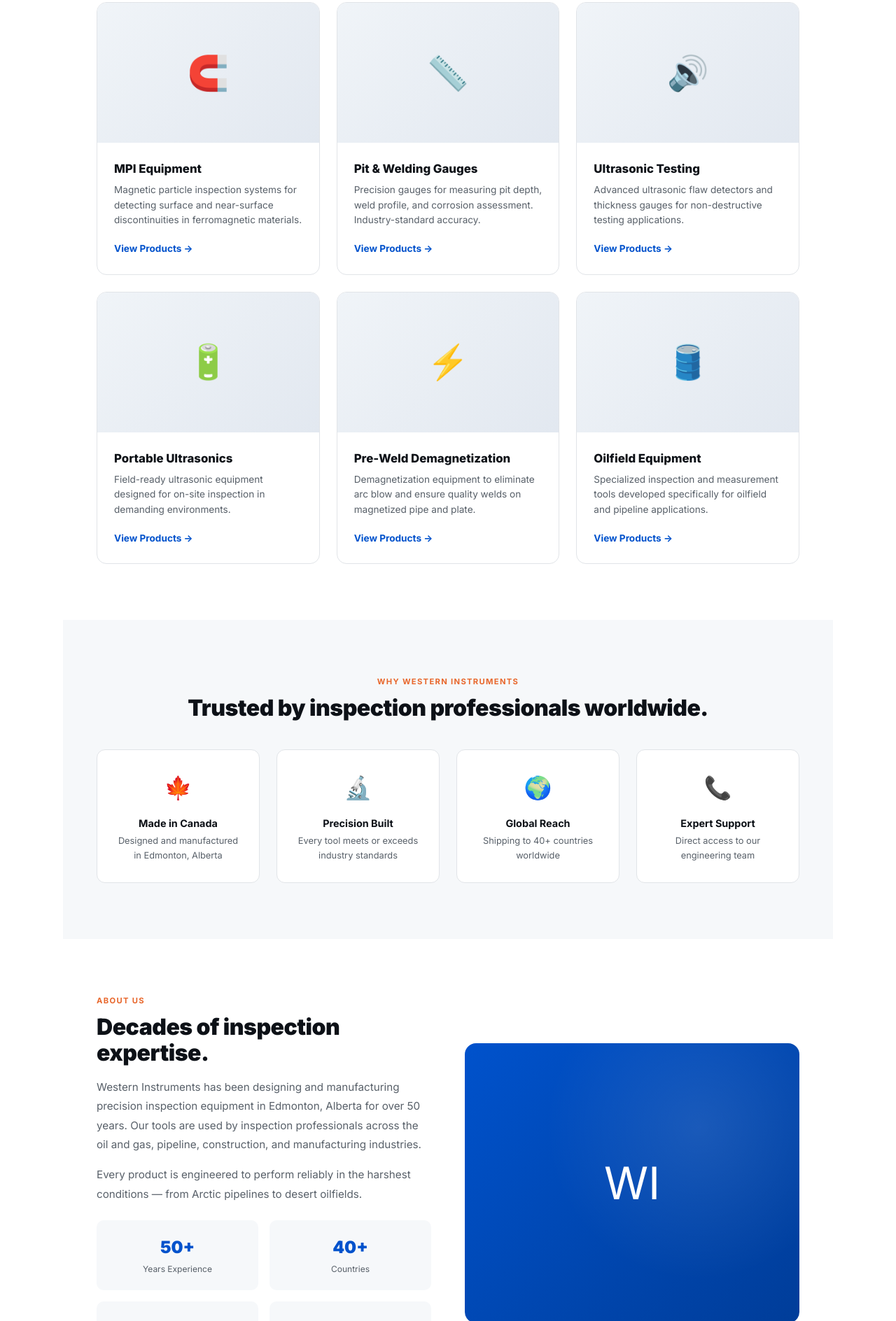
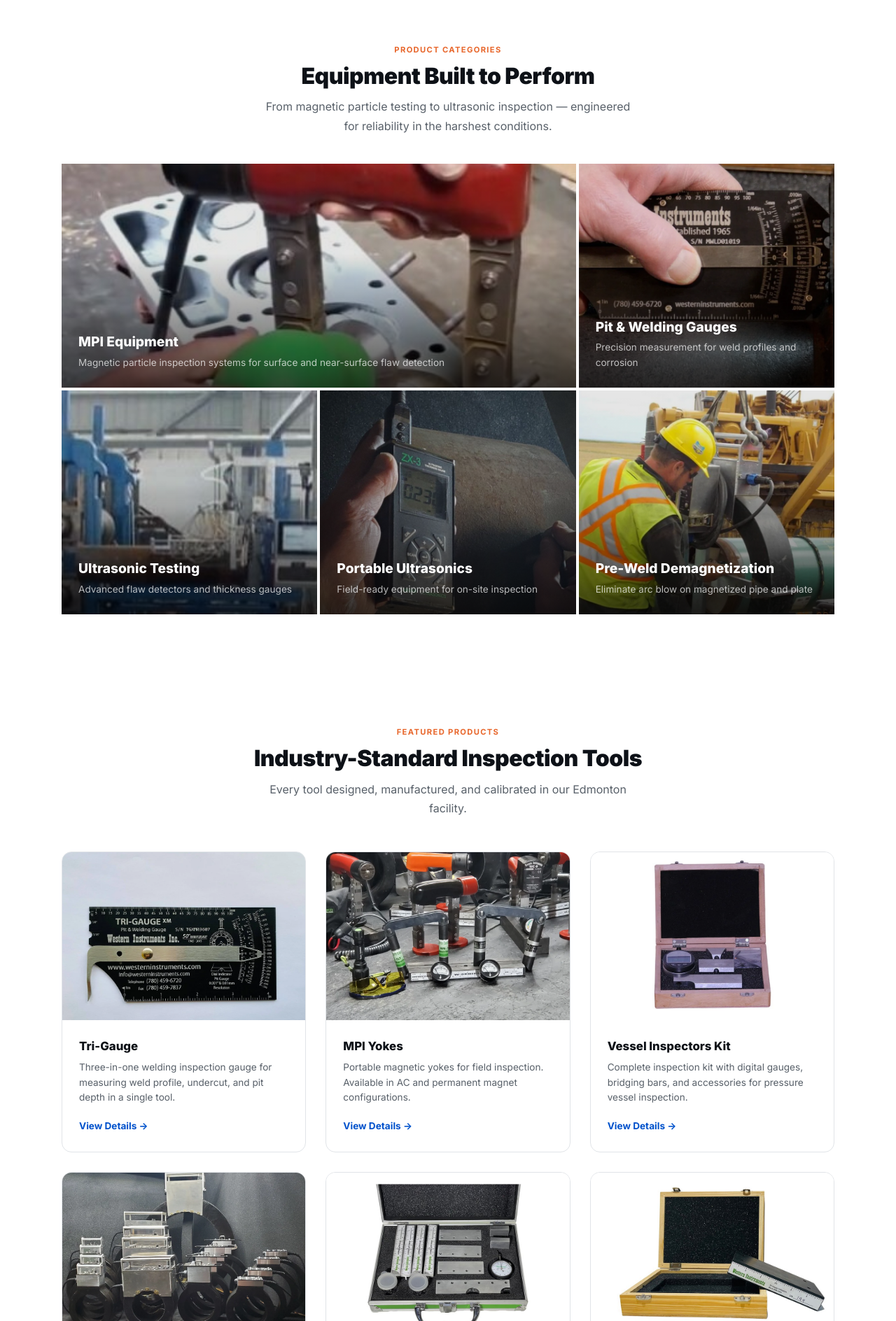
Before and after one commit to jack108510/western-instruments, a plain HTML site: page index.html in a window 1280 px wide. Shown: the part 912-2800 px from the top of the page at 70% size. Drawn offline with Linux system fonts and the light colour scheme.

Commit message:
v2 — real product photos, hero background, product grid, about section with yokes image

```diff
--- a/index.html
+++ b/index.html
@@ -13,85 +13,104 @@
 :root{--blue:#0052CC;--blue-dark:#003d99;--orange:#E8672C;--dark:#0d1117;--surface:#f6f8fa;--border:#e1e4e8;--muted:#586069;--white:#fff}
 body{font-family:'Inter',-apple-system,BlinkMacSystemFont,sans-serif;color:#24292e;background:#fff;-webkit-font-smoothing:antialiased;line-height:1.6}
 a{text-decoration:none;color:inherit}
+img{display:block;width:100%;height:100%;object-fit:cover}
 
 nav{position:fixed;top:0;left:0;right:0;z-index:100;padding:0 48px;height:68px;display:flex;align-items:center;justify-content:space-between;background:rgba(255,255,255,.98);border-bottom:1px solid var(--border)}
 .logo{display:flex;align-items:center;gap:12px;font-weight:900;font-size:1.05rem;color:var(--dark);letter-spacing:-.5px}
-.logo-icon{width:36px;height:36px;background:var(--blue);border-radius:8px;display:flex;align-items:center;justify-content:center;color:#fff;font-weight:900;font-size:.85rem}
+.logo-icon{width:40px;height:40px;background:var(--blue);border-radius:8px;display:flex;align-items:center;justify-content:center;color:#fff;font-weight:900;font-size:.7rem;letter-spacing:.05em}
 .nav-links{display:flex;gap:28px;align-items:center}
 .nav-links a{font-size:.85rem;font-weight:500;color:var(--muted);transition:color .2s}
 .nav-links a:hover{color:var(--dark)}
 .nav-cta{background:var(--orange);color:#fff!important;padding:10px 24px;border-radius:8px;font-weight:600;font-size:.85rem;transition:background .2s}
 .nav-cta:hover{background:#d45a22}
 
-.hero{padding:140px 48px 80px;background:linear-gradient(160deg,#0d1117 0%,#1a2332 50%,#0d1117 100%);color:#fff;text-align:center;position:relative;overflow:hidden}
-.hero::before{content:'';position:absolute;top:0;left:0;right:0;bottom:0;background:radial-gradient(ellipse at 30% 50%,rgba(0,82,204,.15) 0%,transparent 60%)}
-.hero-content{position:relative;max-width:800px;margin:0 auto}
-.hero h1{font-size:3rem;font-weight:900;line-height:1.08;letter-spacing:-1.5px;margin-bottom:16px}
+.hero{height:100vh;min-height:600px;position:relative;display:flex;align-items:center;justify-content:center;text-align:center;color:#fff;overflow:hidden}
+.hero-bg{position:absolute;inset:0;background:url('assets/pumpjack.jpg') center/cover no-repeat}
+.hero-bg::after{content:'';position:absolute;inset:0;background:linear-gradient(180deg,rgba(13,17,23,.7) 0%,rgba(13,17,23,.5) 40%,rgba(13,17,23,.8) 100%)}
+.hero-content{position:relative;z-index:1;max-width:800px;padding:0 24px}
+.hero h1{font-size:3.2rem;font-weight:900;line-height:1.08;letter-spacing:-1.5px;margin-bottom:16px}
 .hero h1 span{color:var(--orange)}
-.hero-sub{font-size:1.1rem;color:rgba(255,255,255,.6);line-height:1.7;margin-bottom:32px;max-width:600px;margin-left:auto;margin-right:auto}
+.hero-sub{font-size:1.15rem;color:rgba(255,255,255,.7);line-height:1.7;margin-bottom:36px;max-width:600px;margin-left:auto;margin-right:auto}
 .hero-btns{display:flex;gap:14px;justify-content:center}
-.btn-primary{background:var(--orange);color:#fff;padding:14px 32px;border-radius:10px;font-weight:700;font-size:.95rem;border:none;cursor:pointer;transition:all .2s}
+.btn-primary{background:var(--orange);color:#fff;padding:16px 36px;border-radius:10px;font-weight:700;font-size:1rem;border:none;cursor:pointer;transition:all .2s}
 .btn-primary:hover{background:#d45a22;transform:translateY(-1px)}
-.btn-ghost{background:transparent;color:#fff;padding:14px 32px;border-radius:10px;font-weight:600;font-size:.95rem;border:1px solid rgba(255,255,255,.2);cursor:pointer;transition:all .2s}
-.btn-ghost:hover{border-color:rgba(255,255,255,.4)}
-.hero-stats{display:flex;justify-content:center;gap:48px;margin-top:48px;padding-top:32px;border-top:1px solid rgba(255,255,255,.1)}
-.hero-stat{text-align:center}
-.hero-stat-num{font-size:1.8rem;font-weight:900;color:#fff}
-.hero-stat-label{font-size:.75rem;color:rgba(255,255,255,.4);font-weight:500;margin-top:2px}
+.btn-ghost{background:rgba(255,255,255,.1);color:#fff;padding:16px 36px;border-radius:10px;font-weight:600;font-size:1rem;border:1px solid rgba(255,255,255,.2);cursor:pointer;transition:all .2s;backdrop-filter:blur(8px)}
+.btn-ghost:hover{border-color:rgba(255,255,255,.4);background:rgba(255,255,255,.15)}
+.hero-scroll{position:absolute;bottom:32px;left:50%;transform:translateX(-50%);color:rgba(255,255,255,.4);font-size:.75rem;font-weight:500;letter-spacing:.1em;text-transform:uppercase}
 
-.section{padding:80px 48px;max-width:1100px;margin:0 auto}
+.strip{background:var(--blue);color:#fff;padding:20px 48px;display:flex;justify-content:center;gap:48px;text-align:center}
+.strip-stat-num{font-size:1.4rem;font-weight:900}
+.strip-stat-label{font-size:.7rem;opacity:.7;font-weight:500;margin-top:1px}
+
+.section{padding:80px 48px;max-width:1200px;margin:0 auto}
 .section-center{text-align:center}
 .label{font-size:.7rem;font-weight:700;text-transform:uppercase;letter-spacing:.12em;color:var(--orange);margin-bottom:10px}
 .section h2{font-size:2rem;font-weight:900;color:var(--dark);letter-spacing:-.5px;line-height:1.15;margin-bottom:12px}
-.sub{font-size:1rem;color:var(--muted);max-width:520px;line-height:1.7}
+.sub{font-size:1rem;color:var(--muted);max-width:540px;line-height:1.7}
 .section-center .sub{margin:0 auto}
 
-.products{display:grid;grid-template-columns:repeat(3,1fr);gap:24px;margin-top:40px}
-.product{border:1px solid var(--border);border-radius:14px;overflow:hidden;transition:all .3s;background:#fff}
-.product:hover{box-shadow:0 16px 48px rgba(0,0,0,.08);transform:translateY(-4px)}
-.product-img{height:200px;background:linear-gradient(135deg,#f0f4f8,#e2e8f0);display:flex;align-items:center;justify-content:center;font-size:3rem}
-.product-body{padding:24px}
-.product-body h3{font-size:1.05rem;font-weight:800;margin-bottom:6px;color:var(--dark)}
-.product-body p{font-size:.85rem;color:var(--muted);line-height:1.6;margin-bottom:16px}
-.product-link{font-size:.85rem;font-weight:700;color:var(--blue);display:inline-flex;align-items:center;gap:4px}
-.product-link:hover{color:var(--blue-dark)}
+.products-hero{display:grid;grid-template-columns:repeat(3,1fr);gap:4px;margin-top:40px}
+.products-hero .ph{position:relative;height:320px;overflow:hidden;cursor:pointer}
+.products-hero .ph img{transition:transform .6s}
+.products-hero .ph:hover img{transform:scale(1.05)}
+.products-hero .ph-overlay{position:absolute;inset:0;background:linear-gradient(0deg,rgba(0,0,0,.7) 0%,rgba(0,0,0,.1) 60%);display:flex;flex-direction:column;justify-content:flex-end;padding:24px;color:#fff}
+.products-hero .ph-overlay h3{font-size:1.2rem;font-weight:800;margin-bottom:4px}
+.products-hero .ph-overlay p{font-size:.85rem;opacity:.7}
+.ph-span2{grid-column:span 2}
 
-.features{background:var(--surface)}
+.product-grid{display:grid;grid-template-columns:repeat(3,1fr);gap:28px;margin-top:48px}
+.product-card{border:1px solid var(--border);border-radius:14px;overflow:hidden;transition:all .3s;background:#fff}
+.product-card:hover{box-shadow:0 16px 48px rgba(0,0,0,.1);transform:translateY(-4px)}
+.product-card-img{height:240px;overflow:hidden}
+.product-card-img img{transition:transform .4s}
+.product-card:hover .product-card-img img{transform:scale(1.04)}
+.product-card-body{padding:24px}
+.product-card-body h3{font-size:1.05rem;font-weight:800;margin-bottom:6px;color:var(--dark)}
+.product-card-body p{font-size:.85rem;color:var(--muted);line-height:1.6;margin-bottom:16px}
+.product-card-link{font-size:.85rem;font-weight:700;color:var(--blue);display:inline-flex;align-items:center;gap:4px}
+.product-card-link:hover{color:var(--blue-dark)}
+
+.about-section{background:var(--dark);color:#fff}
+.about-grid{display:grid;grid-template-columns:1fr 1fr;gap:0;max-width:1200px;margin:0 auto}
+.about-img{min-height:500px;background:url('assets/yokes.jpg') center/cover no-repeat}
+.about-content{padding:64px;display:flex;flex-direction:column;justify-content:center}
+.about-content h2{font-size:2rem;font-weight:900;letter-spacing:-.5px;margin-bottom:16px}
+.about-content p{font-size:.95rem;color:rgba(255,255,255,.6);line-height:1.8;margin-bottom:16px}
+.about-stats{display:grid;grid-template-columns:1fr 1fr;gap:12px;margin-top:20px}
+.about-stat{background:rgba(255,255,255,.05);border:1px solid rgba(255,255,255,.1);padding:20px;border-radius:10px;text-align:center}
+.about-stat-num{font-size:1.6rem;font-weight:900;color:var(--orange)}
+.about-stat-label{font-size:.75rem;color:rgba(255,255,255,.5);margin-top:2px}
+
 .features-grid{display:grid;grid-template-columns:repeat(4,1fr);gap:24px;margin-top:40px}
-.feature{padding:28px;background:#fff;border:1px solid var(--border);border-radius:12px;text-align:center}
-.feature-icon{font-size:2rem;margin-bottom:14px}
-.feature h4{font-size:.9rem;font-weight:700;margin-bottom:4px;color:var(--dark)}
+.feature{padding:28px;background:var(--surface);border-radius:12px;border:1px solid var(--border);text-align:center}
+.feature h4{font-size:.9rem;font-weight:700;margin-bottom:6px;color:var(--dark)}
 .feature p{font-size:.8rem;color:var(--muted)}
 
-.about-section{display:grid;grid-template-columns:1fr 1fr;gap:48px;align-items:center}
-.about-text h2{font-size:2rem;font-weight:900;color:var(--dark);letter-spacing:-.5px;margin-bottom:16px}
-.about-text p{font-size:.95rem;color:var(--muted);line-height:1.8;margin-bottom:16px}
-.about-stats{display:grid;grid-template-columns:1fr 1fr;gap:16px;margin-top:24px}
-.about-stat{background:var(--surface);padding:20px;border-radius:10px;text-align:center}
-.about-stat-num{font-size:1.5rem;font-weight:900;color:var(--blue)}
-.about-stat-label{font-size:.75rem;color:var(--muted);margin-top:2px}
-.about-image{background:linear-gradient(135deg,var(--blue),var(--blue-dark));border-radius:16px;height:400px;display:flex;align-items:center;justify-content:center;color:#fff;font-size:4rem;position:relative;overflow:hidden}
-.about-image::after{content:'';position:absolute;inset:0;background:radial-gradient(circle at 70% 30%,rgba(255,255,255,.1) 0%,transparent 50%)}
-
-.cta{text-align:center;padding:80px 48px;background:var(--dark);color:#fff}
+.cta{position:relative;text-align:center;padding:100px 48px;overflow:hidden;color:#fff}
+.cta-bg{position:absolute;inset:0;background:url('assets/coils.jpg') center/cover no-repeat}
+.cta-bg::after{content:'';position:absolute;inset:0;background:rgba(13,17,23,.85)}
+.cta-content{position:relative;z-index:1}
 .cta h2{font-size:2rem;font-weight:900;letter-spacing:-.5px;margin-bottom:10px}
-.cta p{font-size:1rem;color:rgba(255,255,255,.5);max-width:460px;margin:0 auto 28px}
-.btn-white{background:#fff;color:var(--dark);padding:14px 36px;border-radius:10px;font-weight:700;font-size:.95rem;border:none;cursor:pointer;transition:all .2s}
-.btn-white:hover{transform:translateY(-2px);box-shadow:0 8px 32px rgba(255,255,255,.15)}
+.cta p{font-size:1rem;color:rgba(255,255,255,.6);max-width:460px;margin:0 auto 28px;line-height:1.7}
+.btn-white{background:#fff;color:var(--dark);padding:16px 40px;border-radius:10px;font-weight:700;font-size:1rem;border:none;cursor:pointer;transition:all .2s}
+.btn-white:hover{transform:translateY(-2px);box-shadow:0 8px 32px rgba(255,255,255,.2)}
 
 footer{padding:32px 48px;border-top:1px solid var(--border);display:flex;justify-content:space-between;align-items:center;color:var(--muted);font-size:.78rem}
 footer a{color:var(--blue)}
 
 @media(max-width:768px){
   .hero h1{font-size:2rem}
-  .hero{padding:100px 24px 48px}
-  .section{padding:48px 24px}
-  .products,.features-grid{grid-template-columns:1fr}
-  .about-section{grid-template-columns:1fr}
-  .about-image{height:250px}
+  .section{padding:48px 20px}
+  .products-hero{grid-template-columns:1fr}
+  .products-hero .ph{height:240px}
+  .ph-span2{grid-column:span 1}
+  .product-grid{grid-template-columns:1fr}
+  .about-grid{grid-template-columns:1fr}
+  .about-img{min-height:300px}
+  .features-grid{grid-template-columns:1fr 1fr}
   nav{padding:0 20px}
   .nav-links a:not(.nav-cta){display:none}
-  .hero-stats{gap:24px;flex-wrap:wrap}
+  .strip{flex-wrap:wrap;gap:24px}
   footer{flex-direction:column;gap:8px;text-align:center}
 }
 </style>
@@ -105,122 +124,143 @@
   </a>
   <div class="nav-links">
     <a href="#products">Products</a>
-    <a href="#features">Why Us</a>
+    <a href="#catalog">Catalog</a>
     <a href="#about">About</a>
     <a href="#contact" class="nav-cta">Request Quote</a>
   </div>
 </nav>
 
 <section class="hero">
+  <div class="hero-bg"></div>
   <div class="hero-content">
-    <h1>Precision Inspection Equipment <span>You Can Trust</span></h1>
-    <p class="hero-sub">Premier manufacturer of magnetic particle inspection equipment, welding gauges, and ultrasonic testing tools. Built for oilfield, pipeline, and industrial applications.</p>
+    <h1>Precision Inspection Equipment <span>Built for the Field</span></h1>
+    <p class="hero-sub">Canadian-made magnetic particle inspection systems, welding gauges, and ultrasonic testing tools. Trusted by inspection professionals in 40+ countries.</p>
     <div class="hero-btns">
-      <a href="#products" class="btn-primary">Explore Products</a>
-      <a href="#contact" class="btn-ghost">Request Quote</a>
-    </div>
-    <div class="hero-stats">
-      <div class="hero-stat"><div class="hero-stat-num">50+</div><div class="hero-stat-label">Years in Business</div></div>
-      <div class="hero-stat"><div class="hero-stat-num">40+</div><div class="hero-stat-label">Countries Served</div></div>
-      <div class="hero-stat"><div class="hero-stat-num">100%</div><div class="hero-stat-label">Canadian Made</div></div>
+      <a href="#products" class="btn-primary">Explore Equipment</a>
+      <a href="#contact" class="btn-ghost">Get a Quote</a>
     </div>
   </div>
+  <div class="hero-scroll">Scroll to explore</div>
 </section>
+
+<div class="strip">
+  <div><div class="strip-stat-num">50+</div><div class="strip-stat-label">Years Manufacturing</div></div>
+  <div><div class="strip-stat-num">40+</div><div class="strip-stat-label">Countries Served</div></div>
+  <div><div class="strip-stat-num">100%</div><div class="strip-stat-label">Canadian Made</div></div>
+  <div><div class="strip-stat-num">6</div><div class="strip-stat-label">Product Lines</div></div>
+</div>
 
 <section class="section" id="products">
   <div class="section-center">
-    <div class="label">Products</div>
-    <h2>Inspection Equipment Built to Last</h2>
-    <p class="sub">From magnetic particle testing to ultrasonic inspection — every tool engineered for reliability in the field.</p>
+    <div class="label">Product Categories</div>
+    <h2>Equipment Built to Perform</h2>
+    <p class="sub">From magnetic particle testing to ultrasonic inspection — engineered for reliability in the harshest conditions.</p>
   </div>
-  <div class="products">
-    <div class="product">
-      <div class="product-img">🧲</div>
-      <div class="product-body">
+  <div class="products-hero">
+    <div class="ph ph-span2">
+      <img src="assets/mpi.jpg" alt="MPI Equipment">
+      <div class="ph-overlay">
         <h3>MPI Equipment</h3>
-        <p>Magnetic particle inspection systems for detecting surface and near-surface discontinuities in ferromagnetic materials.</p>
-        <a href="/mpi-equipment-gallery" class="product-link">View Products →</a>
+        <p>Magnetic particle inspection systems for surface and near-surface flaw detection</p>
       </div>
     </div>
-    <div class="product">
-      <div class="product-img">📏</div>
-      <div class="product-body">
+    <div class="ph">
+      <img src="assets/gauges.png" alt="Welding Gauges">
+      <div class="ph-overlay">
         <h3>Pit & Welding Gauges</h3>
-        <p>Precision gauges for measuring pit depth, weld profile, and corrosion assessment. Industry-standard accuracy.</p>
-        <a href="/gauges-gallery" class="product-link">View Products →</a>
+        <p>Precision measurement for weld profiles and corrosion</p>
       </div>
     </div>
-    <div class="product">
-      <div class="product-img">🔊</div>
-      <div class="product-body">
+    <div class="ph">
+      <img src="assets/ultrasonics.jpg" alt="Ultrasonics">
+      <div class="ph-overlay">
         <h3>Ultrasonic Testing</h3>
-        <p>Advanced ultrasonic flaw detectors and thickness gauges for non-destructive testing applications.</p>
-        <a href="/ultrasonics-gallery" class="product-link">View Products →</a>
+        <p>Advanced flaw detectors and thickness gauges</p>
       </div>
     </div>
-    <div class="product">
-      <div class="product-img">🔋</div>
-      <div class="product-body">
+    <div class="ph">
+      <img src="assets/portable.jpg" alt="Portable Ultrasonics">
+      <div class="ph-overlay">
         <h3>Portable Ultrasonics</h3>
-        <p>Field-ready ultrasonic equipment designed for on-site inspection in demanding environments.</p>
-        <a href="/portable-ultrasonic-equipment-gallery" class="product-link">View Products →</a>
+        <p>Field-ready equipment for on-site inspection</p>
       </div>
     </div>
-    <div class="product">
-      <div class="product-img">⚡</div>
-      <div class="product-body">
+    <div class="ph">
+      <img src="assets/demag.jpg" alt="Pre-Weld Demagnetization">
+      <div class="ph-overlay">
         <h3>Pre-Weld Demagnetization</h3>
-        <p>Demagnetization equipment to eliminate arc blow and ensure quality welds on magnetized pipe and plate.</p>
-        <a href="/preweld-demagnetization-gallery" class="product-link">View Products →</a>
-      </div>
-    </div>
-    <div class="product">
-      <div class="product-img">🛢️</div>
-      <div class="product-body">
-        <h3>Oilfield Equipment</h3>
-        <p>Specialized inspection and measurement tools developed specifically for oilfield and pipeline applications.</p>
-        <a href="/oilfield-equipment-developments" class="product-link">View Products →</a>
+        <p>Eliminate arc blow on magnetized pipe and plate</p>
       </div>
     </div>
   </div>
 </section>
 
-<section class="section features" id="features">
+<section class="section" id="catalog">
   <div class="section-center">
-    <div class="label">Why Western Instruments</div>
-    <h2>Trusted by inspection professionals worldwide.</h2>
+    <div class="label">Featured Products</div>
+    <h2>Industry-Standard Inspection Tools</h2>
+    <p class="sub">Every tool designed, manufactured, and calibrated in our Edmonton facility.</p>
   </div>
-  <div class="features-grid">
-    <div class="feature">
-      <div class="feature-icon">🍁</div>
-      <h4>Made in Canada</h4>
-      <p>Designed and manufactured in Edmonton, Alberta</p>
+  <div class="product-grid">
+    <div class="product-card">
+      <div class="product-card-img"><img src="assets/tri-gauge.jpg" alt="Tri-Gauge"></div>
+      <div class="product-card-body">
+        <h3>Tri-Gauge</h3>
+        <p>Three-in-one welding inspection gauge for measuring weld profile, undercut, and pit depth in a single tool.</p>
+        <a href="/gauges-gallery" class="product-card-link">View Details →</a>
+      </div>
     </div>
-    <div class="feature">
-      <div class="feature-icon">🔬</div>
-      <h4>Precision Built</h4>
-      <p>Every tool meets or exceeds industry standards</p>
+    <div class="product-card">
+      <div class="product-card-img"><img src="assets/yokes.jpg" alt="MPI Yokes"></div>
+      <div class="product-card-body">
+        <h3>MPI Yokes</h3>
+        <p>Portable magnetic yokes for field inspection. Available in AC and permanent magnet configurations.</p>
+        <a href="/mpi-equipment-gallery" class="product-card-link">View Details →</a>
+      </div>
     </div>
-    <div class="feature">
-      <div class="feature-icon">🌍</div>
-      <h4>Global Reach</h4>
-      <p>Shipping to 40+ countries worldwide</p>
+    <div class="product-card">
+      <div class="product-card-img"><img src="assets/vessel-kit.jpg" alt="Vessel Inspectors Kit"></div>
+      <div class="product-card-body">
+        <h3>Vessel Inspectors Kit</h3>
+        <p>Complete inspection kit with digital gauges, bridging bars, and accessories for pressure vessel inspection.</p>
+        <a href="/gauges-gallery" class="product-card-link">View Details →</a>
+      </div>
     </div>
-    <div class="feature">
-      <div class="feature-icon">📞</div>
-      <h4>Expert Support</h4>
-      <p>Direct access to our engineering team</p>
+    <div class="product-card">
+      <div class="product-card-img"><img src="assets/coils.jpg" alt="MPI Coils"></div>
+      <div class="product-card-body">
+        <h3>MPI Coils</h3>
+        <p>Multi-directional magnetizing coils for comprehensive inspection of complex geometries and weldments.</p>
+        <a href="/mpi-equipment-gallery" class="product-card-link">View Details →</a>
+      </div>
+    </div>
+    <div class="product-card">
+      <div class="product-card-img"><img src="assets/bridging.jpg" alt="Bridging Bars"></div>
+      <div class="product-card-body">
+        <h3>Bridging Bars & Pit Gauges</h3>
+        <p>Precision bridging bars with interchangeable dial indicators for accurate pit depth measurement.</p>
+        <a href="/gauges-gallery" class="product-card-link">View Details →</a>
+      </div>
+    </div>
+    <div class="product-card">
+      <div class="product-card-img"><img src="assets/calibration.jpg" alt="Calibration Block"></div>
+      <div class="product-card-body">
+        <h3>Calibration Equipment</h3>
+        <p>Reference standards and calibration blocks for verifying gauge accuracy in the field.</p>
+        <a href="/resources-1" class="product-card-link">View Resources →</a>
+      </div>
     </div>
   </div>
 </section>
 
-<section class="section" id="about">
-  <div class="about-section">
-    <div class="about-text">
-      <div class="label">About Us</div>
-      <h2>Decades of inspection expertise.</h2>
-      <p>Western Instruments has been designing and manufacturing precision inspection equipment in Edmonton, Alberta for over 50 years. Our tools are used by inspection professionals across the oil and gas, pipeline, construction, and manufacturing industries.</p>
-      <p>Every product is engineered to perform reliably in the harshest conditions — from Arctic pipelines to desert oilfields.</p>
+<section class="about-section" id="about">
+  <div class="about-grid">
+    <div class="about-img"></div>
+    <div class="about-content">
+      <div class="label">About Western Instruments</div>
+      <h2>Decades of precision. Built in Alberta.</h2>
+      <p>Western Instruments has been designing and manufacturing precision inspection equipment in Edmonton, Alberta for over 50 years. Our tools are trusted by inspection professionals across oil and gas, pipeline, construction, and manufacturing industries worldwide.</p>
+      <p>Every product is engineered to perform in the harshest conditions — from Arctic pipelines to desert oilfields.</p>
       <div class="about-stats">
         <div class="about-stat"><div class="about-stat-num">50+</div><div class="about-stat-label">Years Experience</div></div>
         <div class="about-stat"><div class="about-stat-num">40+</div><div class="about-stat-label">Countries</div></div>
@@ -228,14 +268,41 @@
         <div class="about-stat"><div class="about-stat-num">100%</div><div class="about-stat-label">Canadian Made</div></div>
       </div>
     </div>
-    <div class="about-image">WI</div>
+  </div>
+</section>
+
+<section class="section">
+  <div class="section-center">
+    <div class="label">Why Western Instruments</div>
+    <h2>Trusted by inspection professionals worldwide.</h2>
+  </div>
+  <div class="features-grid">
+    <div class="feature">
+      <h4>Made in Canada</h4>
+      <p>Designed and manufactured in Edmonton, Alberta</p>
+    </div>
+    <div class="feature">
+      <h4>Precision Built</h4>
+      <p>Every tool meets or exceeds industry standards</p>
+    </div>
+    <div class="feature">
+      <h4>Global Shipping</h4>
+      <p>Delivering to 40+ countries worldwide</p>
+    </div>
+    <div class="feature">
+      <h4>Expert Support</h4>
+      <p>Direct access to our engineering team</p>
+    </div>
   </div>
 </section>
 
 <section class="cta" id="contact">
-  <h2>Need inspection equipment?</h2>
-  <p>Get a quote within 24 hours. Our team is ready to help you find the right tools for the job.</p>
-  <a href="mailto:info@westerninstruments.com" class="btn-white">Request a Quote</a>
+  <div class="cta-bg"></div>
+  <div class="cta-content">
+    <h2>Need inspection equipment?</h2>
+    <p>Get a quote within 24 hours. Our engineering team will help you find the right tools for the job.</p>
+    <a href="mailto:info@westerninstruments.com" class="btn-white">Request a Quote</a>
+  </div>
 </section>
 
 <footer>
```
Also changed, not shown: assets/bridging.jpg (added), assets/calibration.jpg (added), assets/coils.jpg (added), assets/demag.jpg (added), assets/gauge-dial.jpg (added), assets/gauges.png (added), assets/hero-weld.jpg (added), assets/mpi.jpg (added), assets/portable.jpg (added), assets/pumpjack.jpg (added), assets/tri-gauge.jpg (added), assets/ultrasonics.jpg (added), assets/vessel-kit.jpg (added), assets/yokes.jpg (added).
